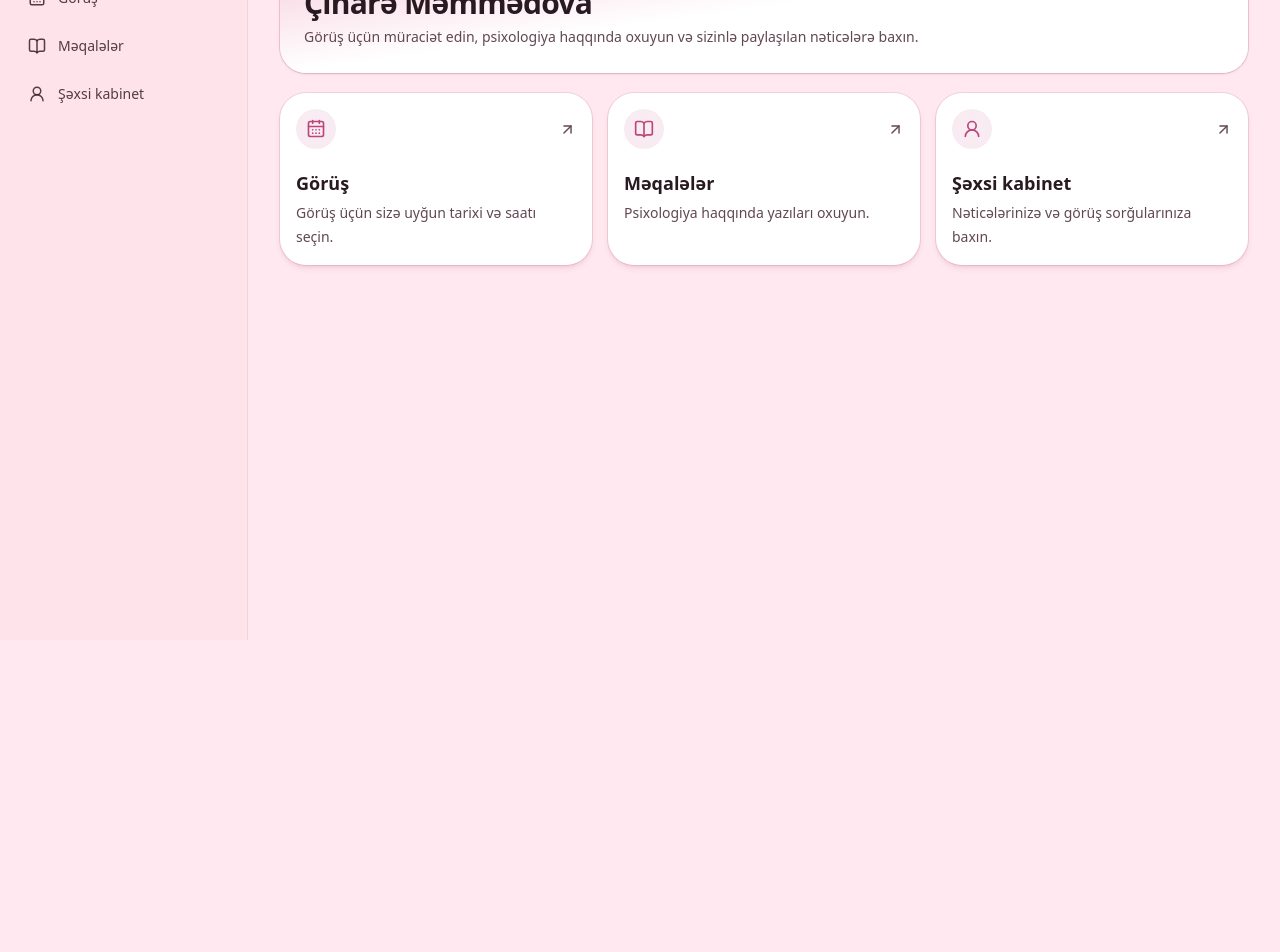
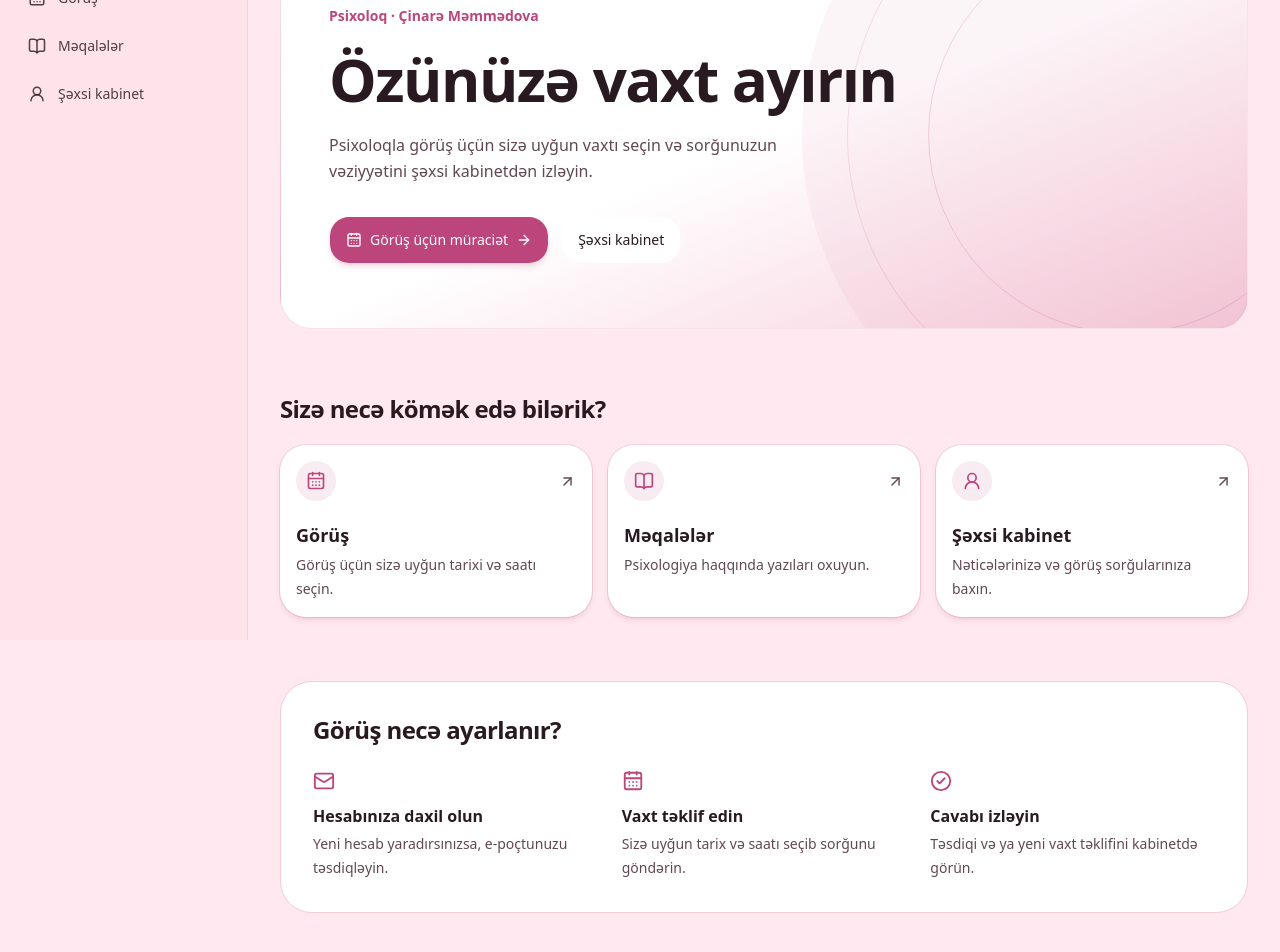
Before and after one commit to fuadismayill/cmsite, a Next.js app: page / in a window 1280 px wide. Shown: the part 160-1112 px from the top of the page. Before the commit the page ends 800 px from the top, so only its background shows below. Built offline with nearby package versions, Linux system fonts and the light colour scheme.

Commit message:
Modernize the public entry and harden patient portal response headers

```diff
--- a/app/gorus/page.tsx
+++ b/app/gorus/page.tsx
@@ -9,12 +9,14 @@ import { useLang } from "@/lib/psystat/i18n";
 export default function Booking() {
   const { t } = useLang(),
     [busy, setBusy] = useState(false),
-    [status, setStatus] = useState("");
+    [status, setStatus] = useState(""),
+    [sent, setSent] = useState(false);
   const [signedIn,setSignedIn]=useState<string|null>(null);
   useEffect(()=>{const {data}=database().auth.onAuthStateChange((_,session)=>setSignedIn(session?.user.email??""));return ()=>data.subscription.unsubscribe()},[]);
   async function submit(e: FormEvent<HTMLFormElement>) {
     e.preventDefault();
     if (busy) return;
+    setSent(false);
     const form = e.currentTarget,
       data = new FormData(form),
       time = new Date(String(data.get("time")));
@@ -35,6 +37,7 @@ export default function Booking() {
         });
       if (error) throw error;
       form.reset();
+      setSent(true);
       setStatus(
         t(
           "Sorğunuz göndərildi. Cavab üçün qeyd etdiyiniz əlaqə vasitəsindən istifadə ediləcək.",
@@ -93,7 +96,7 @@ export default function Booking() {
                 ? t("Göndərilir…", "Sending…")
                 : t("Sorğunu göndər", "Send request")}
             </Button>
-            <output>{status}</output>
+            {status && <div role={sent ? "status" : "alert"} className={sent ? "rounded-xl border border-primary/30 bg-primary/10 p-4 text-sm" : "rounded-xl border border-destructive/35 bg-destructive/10 p-4 text-sm"}><p>{status}</p>{sent && <Link href="/kabinet" className="mt-2 inline-block font-medium text-primary underline">{t("Görüşlərimə bax","View my appointments")}</Link>}</div>}
           </form>}
         </Panel>
       </div>
--- a/app/page.tsx
+++ b/app/page.tsx
@@ -1,8 +1,8 @@
 "use client";
 import Link from "next/link";
-import { ArrowUpRight } from "lucide-react";
+import { ArrowRight, ArrowUpRight, CalendarDays, CheckCircle2, Mail, ShieldCheck } from "lucide-react";
 import { routes } from "@/components/portal-shell";
-import { Screen } from "@/components/portal-content";
+import { buttonVariants } from "@/components/ui/button";
 import { Card, CardContent } from "@/components/ui/card";
 import { useLang } from "@/lib/psystat/i18n";
 export default function Home() {
@@ -22,13 +22,21 @@ export default function Home() {
     ),
   ];
   return (
-    <Screen
-      title={t("Çinarə Məmmədova", "Chinara Mammadova")}
-      description={t(
-        "Görüş üçün müraciət edin, psixologiya haqqında oxuyun və sizinlə paylaşılan nəticələrə baxın.",
-        "Request an appointment, explore articles on psychology and view results shared with you.",
-      )}
-    >
+    <div className="mx-auto grid max-w-6xl gap-12 pb-6 sm:gap-16">
+      <section className="relative isolate overflow-hidden rounded-[2rem] border border-primary/15 bg-gradient-to-br from-card via-card to-primary/18 px-6 py-10 sm:px-12 sm:py-16">
+        <div aria-hidden="true" className="pointer-events-none absolute -right-24 top-1/2 -z-10 aspect-square w-[35rem] -translate-y-1/2 rounded-full border border-primary/15 bg-primary/5 ring-[45px] ring-primary/5 after:absolute after:inset-20 after:rounded-full after:border after:border-primary/20 lg:right-[-10rem]" />
+        <div className="max-w-2xl">
+          <p className="mb-5 text-sm font-semibold text-primary">{t("Psixoloq · Çinarə Məmmədova","Psychologist · Chinara Mammadova")}</p>
+          <h1 className="text-balance text-4xl font-semibold leading-[1.1] tracking-tight sm:text-6xl">{t("Özünüzə vaxt ayırın","Make time for yourself")}</h1>
+          <p className="mt-5 max-w-md text-base leading-relaxed text-muted-foreground">{t("Psixoloqla görüş üçün sizə uyğun vaxtı seçin və sorğunuzun vəziyyətini şəxsi kabinetdən izləyin.","Choose a time that works for you and track your appointment request in your account.")}</p>
+          <div className="mt-8 flex flex-wrap gap-3">
+            <Link href="/gorus" className={buttonVariants({size:"lg",className:"min-h-12"})}><CalendarDays />{t("Görüş üçün müraciət","Request an appointment")}<ArrowRight /></Link>
+            <Link href="/kabinet" className={buttonVariants({variant:"outline",size:"lg",className:"min-h-12"})}>{t("Şəxsi kabinet","My account")}</Link>
+          </div>
+        </div>
+      </section>
+      <section className="grid gap-5" aria-labelledby="portal-links">
+        <h2 id="portal-links" className="text-2xl font-semibold tracking-tight">{t("Sizə necə kömək edə bilərik?","How can we help?")}</h2>
       <div className="grid gap-4 md:grid-cols-3">
         {routes.slice(1).map(({ href, az, en, icon: Icon }, i) => (
           <Link
@@ -53,6 +61,18 @@ export default function Home() {
           </Link>
         ))}
       </div>
-    </Screen>
+      </section>
+      <section className="rounded-3xl border bg-card p-6 sm:p-8" aria-labelledby="first-visit">
+        <h2 id="first-visit" className="text-2xl font-semibold tracking-tight">{t("Görüş necə ayarlanır?","How do appointments work?")}</h2>
+        <ol className="mt-6 grid gap-6 sm:grid-cols-3">
+          {[
+            {Icon:Mail,title:t("Hesabınıza daxil olun","Sign in"),body:t("Yeni hesab yaradırsınızsa, e-poçtunuzu təsdiqləyin.","If you create an account, confirm your email.")},
+            {Icon:CalendarDays,title:t("Vaxt təklif edin","Choose a time"),body:t("Sizə uyğun tarix və saatı seçib sorğunu göndərin.","Select a preferred date and time and send your request.")},
+            {Icon:CheckCircle2,title:t("Cavabı izləyin","Track the response"),body:t("Təsdiqi və ya yeni vaxt təklifini kabinetdə görün.","Check your account for confirmation or an alternative time.")},
+          ].map(({Icon,title,body})=><li key={title}><Icon aria-hidden="true" className="mb-3 text-primary" size={22}/><h3 className="font-semibold">{title}</h3><p className="mt-1 text-sm leading-6 text-muted-foreground">{body}</p></li>)}
+        </ol>
+      </section>
+      <p className="flex items-center gap-2 text-sm text-muted-foreground"><ShieldCheck aria-hidden="true" size={18}/>{t("Paylaşılan nəticələr şəxsi kabinetdə görünür.","Shared results are available in your private account.")}</p>
+    </div>
   );
 }
```
Also changed, not shown: vercel.json.
